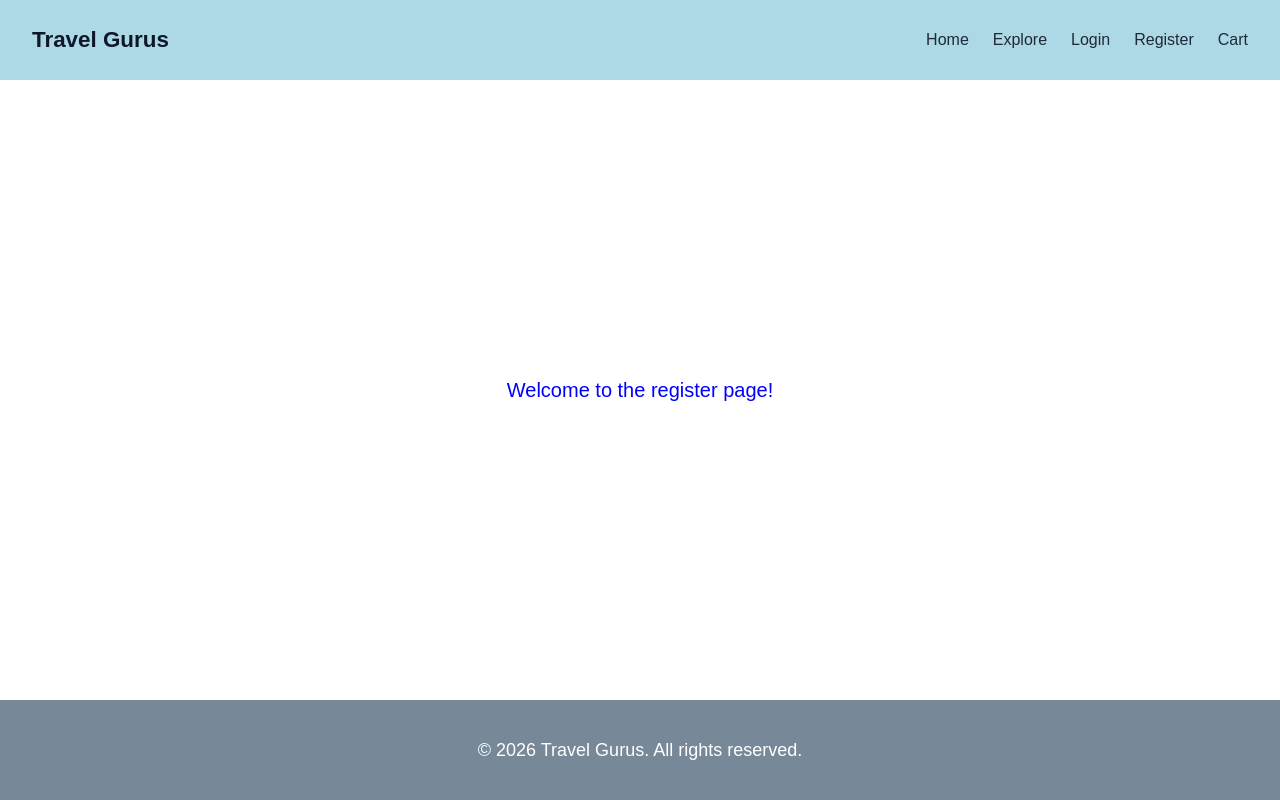
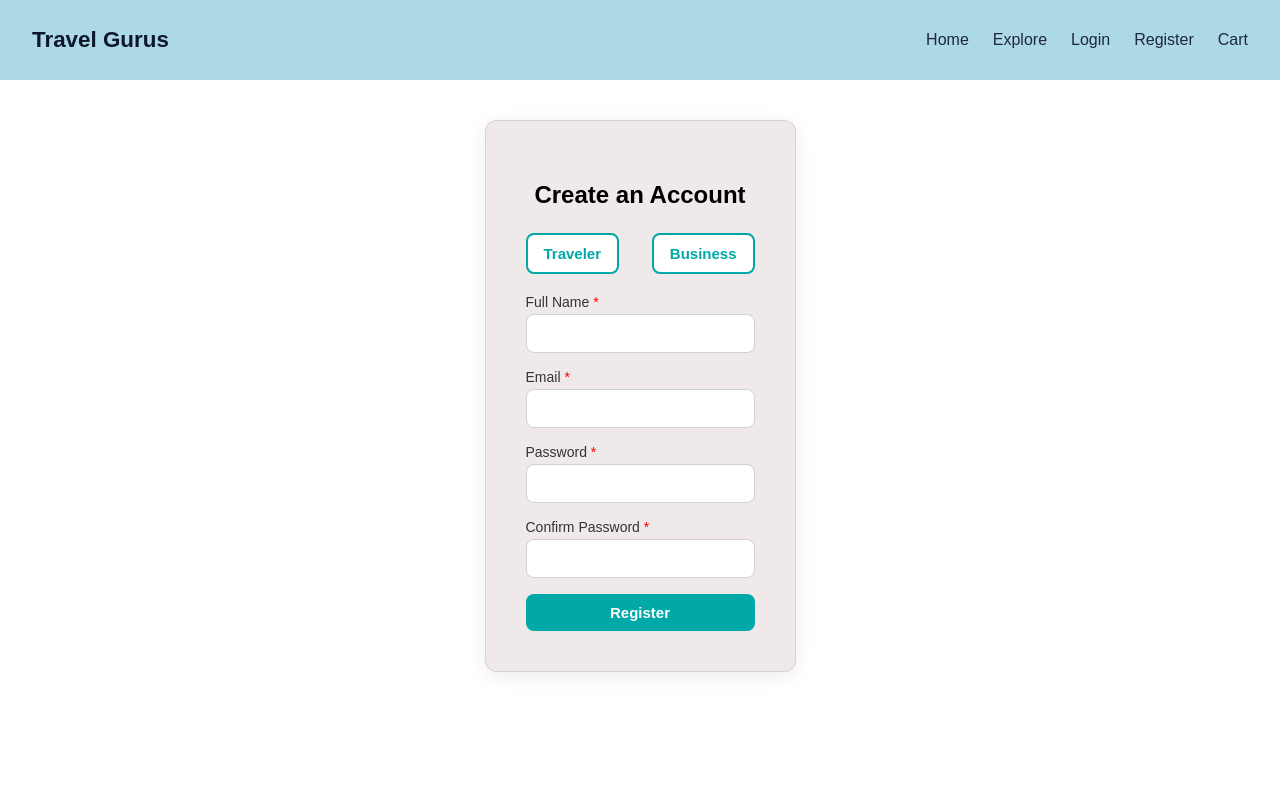
Before and after one commit to rouhi438/TravelSync, a React (Vite) app in the folder app/: page /register in a window 1280 px wide. Shown: the top 800 px of the page. Built offline with nearby package versions, Linux system fonts and the light colour scheme.

Commit message:
Add RegistrationPage with role selection and update LoginPage layout styling

```diff
--- a/app/src/pages/LoginPage/LoginPage.css
+++ b/app/src/pages/LoginPage/LoginPage.css
@@ -8,10 +8,11 @@
 
 .login-box {
   width: 100%;
-  max-width: 420px;
-  background: white;
-  padding: 32px;
+  max-width: 480px;
+  background: #f0e9e9;
+  padding: 40px;
   border-radius: 12px;
+  border: 1px solid rgba(0, 0, 0, 0.1);
   box-shadow: 0 4px 20px rgba(0, 0, 0, 0.08);
 }
 
@@ -24,6 +25,7 @@
   display: flex;
   flex-direction: column;
   gap: 16px;
+  text-align: left;
 }
 
 .role-buttons {
--- a/app/src/pages/RegisterPage/RegisterPage.css
+++ b/app/src/pages/RegisterPage/RegisterPage.css
@@ -0,0 +1,47 @@
+.register-wrapper {
+  display: flex;
+  justify-content: center;
+  align-items: flex-start;
+  min-height: 100vh;
+  padding: 40px 0;
+}
+
+.register-box {
+  width: 100%;
+  max-width: 480px;
+  background: #f0e9e9;
+  padding: 40px;
+  border-radius: 12px;
+  border: 1px solid rgba(0, 0, 0, 0.1);
+  box-shadow: 0 4px 20px rgba(0, 0, 0, 0.08);
+}
+
+.register-box h2 {
+  text-align: center;
+  margin-bottom: 24px;
+}
+.register-form {
+  text-align: left;
+  width: 100%;
+  max-width: 450px;
+  margin: 0 auto;
+}
+
+.register-form {
+  display: flex;
+  flex-direction: column;
+  gap: 16px;
+}
+
+.role-buttons {
+  display: flex;
+  justify-content: space-between;
+  gap: 12px;
+  margin-bottom: 20px;
+}
+
+.error-text {
+  color: red;
+  text-align: center;
+  margin-bottom: 12px;
+}
--- a/app/src/pages/RegisterPage/RegisterPage.jsx
+++ b/app/src/pages/RegisterPage/RegisterPage.jsx
@@ -1,5 +1,137 @@
+import { useState } from "react";
+import Input from "../../components/ui/Input";
+import Button from "../../components/ui/Button";
+
 import "./RegisterPage.css";
 
-export function RegisterPage() {
-  return <span className="message">Welcome to the register page!</span>;
+export default function RegisterPage() {
+  const [role, setRole] = useState(null); // "traveler" or "business"
+  const [formData, setFormData] = useState({
+    fullName: "",
+    email: "",
+    password: "",
+    confirmPassword: "",
+    businessName: "",
+    phone: "",
+  });
+
+  const [error, setError] = useState("");
+
+  const handleChange = (e) => {
+    setFormData({
+      ...formData,
+      [e.target.name]: e.target.value,
+    });
+  };
+
+  const handleSubmit = (e) => {
+    e.preventDefault();
+    setError("");
+
+    if (!role) {
+      setError("Please select Traveler or Business");
+      return;
+    }
+
+    if (!formData.email.includes("@")) {
+      setError("Please enter a valid email");
+      return;
+    }
+
+    if (!formData.password) {
+      setError("Password is required");
+      return;
+    }
+
+    if (formData.password !== formData.confirmPassword) {
+      setError("Passwords do not match");
+      return;
+    }
+
+    if (role === "business" && !formData.businessName) {
+      setError("Business name is required");
+      return;
+    }
+
+    console.log("Registering:", { role, ...formData });
+  };
+
+  return (
+    <div className="register-wrapper">
+      <div className="register-box">
+        <h2>Create an Account</h2>
+
+        {error && <p className="error-text">{error}</p>}
+
+        <div className="role-buttons">
+          <Button
+            variant={role === "traveler" ? "primary" : "secondary"}
+            type="button"
+            onClick={() => setRole("traveler")}
+          >
+            Traveler
+          </Button>
+
+          <Button
+            variant={role === "business" ? "primary" : "secondary"}
+            type="button"
+            onClick={() => setRole("business")}
+          >
+            Business
+          </Button>
+        </div>
+
+        <form onSubmit={handleSubmit} className="register-form">
+          <Input
+            label="Full Name"
+            name="fullName"
+            value={formData.fullName}
+            onChange={handleChange}
+            required
+          />
+
+          {role === "business" && (
+            <Input
+              label="Business Name"
+              name="businessName"
+              value={formData.businessName}
+              onChange={handleChange}
+              required
+            />
+          )}
+
+          <Input
+            label="Email"
+            name="email"
+            type="email"
+            value={formData.email}
+            onChange={handleChange}
+            required
+          />
+
+          <Input
+            label="Password"
+            name="password"
+            type="password"
+            value={formData.password}
+            onChange={handleChange}
+            required
+          />
+
+          <Input
+            label="Confirm Password"
+            name="confirmPassword"
+            type="password"
+            value={formData.confirmPassword}
+            onChange={handleChange}
+            required
+          />
+
+          <Button variant="primary" fullWidth type="submit">
+            Register
+          </Button>
+        </form>
+      </div>
+    </div>
+  );
 }
--- a/app/src/routes/AppRoutes.jsx
+++ b/app/src/routes/AppRoutes.jsx
@@ -4,7 +4,7 @@ import { CartPage } from "../pages/CartPage/CartPage.jsx";
 import { ExplorePage } from "../pages/ExplorePage/ExplorePage.jsx";
 import { HomePage } from "../pages/HomePage/HomePage.jsx";
 import LoginPage from "../pages/LoginPage/LoginPage.jsx";
-import { RegisterPage } from "../pages/RegisterPage/RegisterPage.jsx";
+import RegisterPage from "../pages/RegisterPage/RegisterPage.jsx";
 
 export const router = createBrowserRouter([
   {
```
